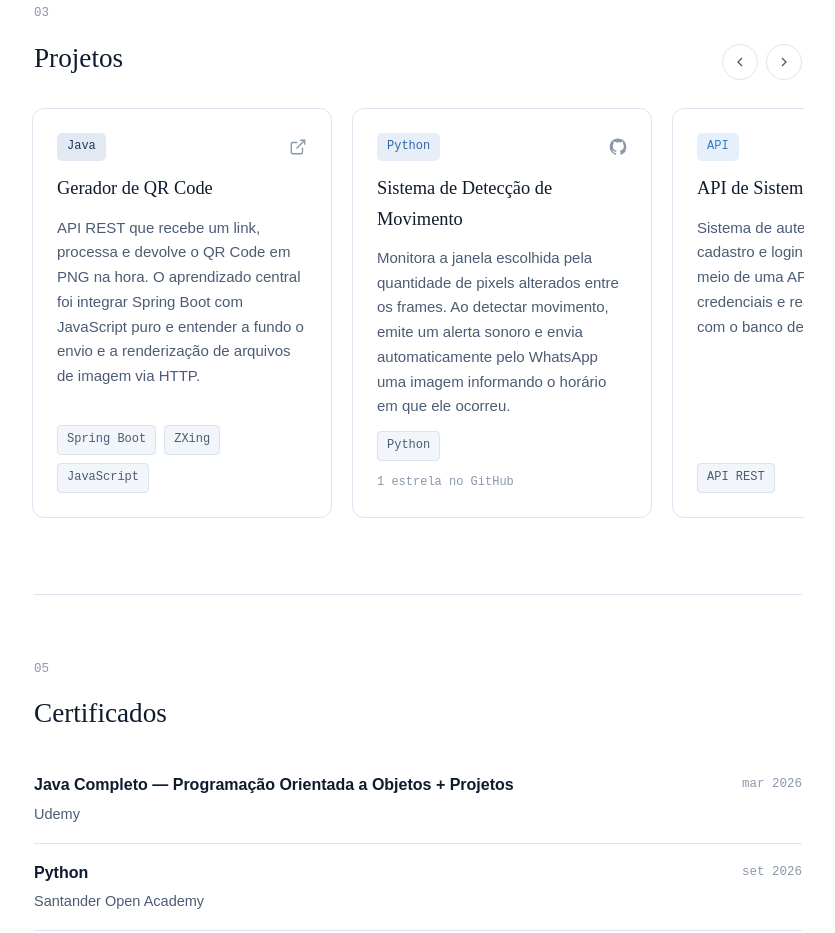
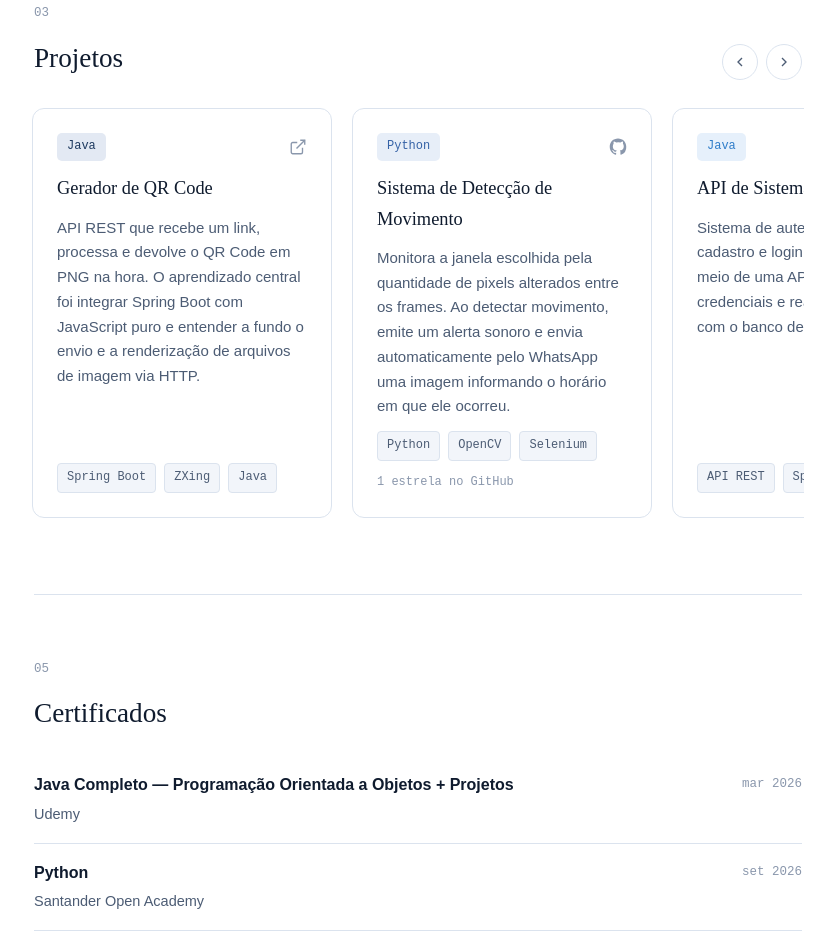
Before and after one commit to GabrielPNasc/MyWebsite, a plain HTML site: page index.html in a window 1280 px wide. Shown: the part 855-1788 px from the top of the page, without its empty margins (398-1233 px from the left). Drawn offline with Linux system fonts and the light colour scheme.

Commit message:
add and correcty section

```diff
--- a/index.html
+++ b/index.html
@@ -122,7 +122,7 @@
           <ul class="stack" aria-label="Tecnologias usadas">
             <li>Spring Boot</li>
             <li>ZXing</li>
-            <li>JavaScript</li>
+            <li>Java</li>
           </ul>
         </article>
 
@@ -137,13 +137,15 @@
           <p class="project-card__description">Monitora a janela escolhida pela quantidade de pixels alterados entre os frames. Ao detectar movimento, emite um alerta sonoro e envia automaticamente pelo WhatsApp uma imagem informando o horário em que ele ocorreu.</p>
           <ul class="stack" aria-label="Tecnologias usadas">
             <li>Python</li>
+            <li>OpenCV</li>
+            <li>Selenium</li>
           </ul>
           <p class="project-card__meta">1 estrela no GitHub</p>
         </article>
 
         <article class="project-card" role="listitem">
           <div class="project-card__head">
-            <span class="project-card__lang project-card__lang--api">API</span>
+            <span class="project-card__lang project-card__lang--api">Java</span>
             <a class="project-card__link" href="https://github.com/GabrielPNasc/API_system_login" target="_blank" rel="noopener noreferrer" aria-label="Ver repositório API System Login no GitHub">
               <svg viewBox="0 0 24 24" fill="currentColor" aria-hidden="true"><path d="M12 .5C5.73.5.98 5.24.98 11.5c0 5.02 3.26 9.28 7.78 10.78.57.1.78-.25.78-.55v-1.94c-3.17.69-3.84-1.53-3.84-1.53-.52-1.33-1.27-1.68-1.27-1.68-1.04-.71.08-.7.08-.7 1.15.08 1.75 1.18 1.75 1.18 1.02 1.75 2.68 1.25 3.33.95.1-.74.4-1.25.72-1.54-2.53-.29-5.19-1.27-5.19-5.63 0-1.24.44-2.26 1.17-3.06-.12-.29-.51-1.46.11-3.04 0 0 .96-.31 3.14 1.17a10.9 10.9 0 0 1 5.72 0c2.18-1.48 3.14-1.17 3.14-1.17.62 1.58.23 2.75.11 3.04.73.8 1.17 1.82 1.17 3.06 0 4.37-2.66 5.34-5.2 5.62.41.36.77 1.06.77 2.14v3.17c0 .3.21.66.79.55A11.01 11.01 0 0 0 23.02 11.5C23.02 5.24 18.27.5 12 .5z"/></svg>
             </a>
@@ -152,6 +154,8 @@
           <p class="project-card__description">Sistema de autenticação para cadastro e login de usuários por meio de uma API: recebe e valida as credenciais e realiza a comunicação com o banco de dados.</p>
           <ul class="stack" aria-label="Tecnologias usadas">
             <li>API REST</li>
+            <li>Spring Boot</li>
+            <li>Java</li>
           </ul>
         </article>
 
```
